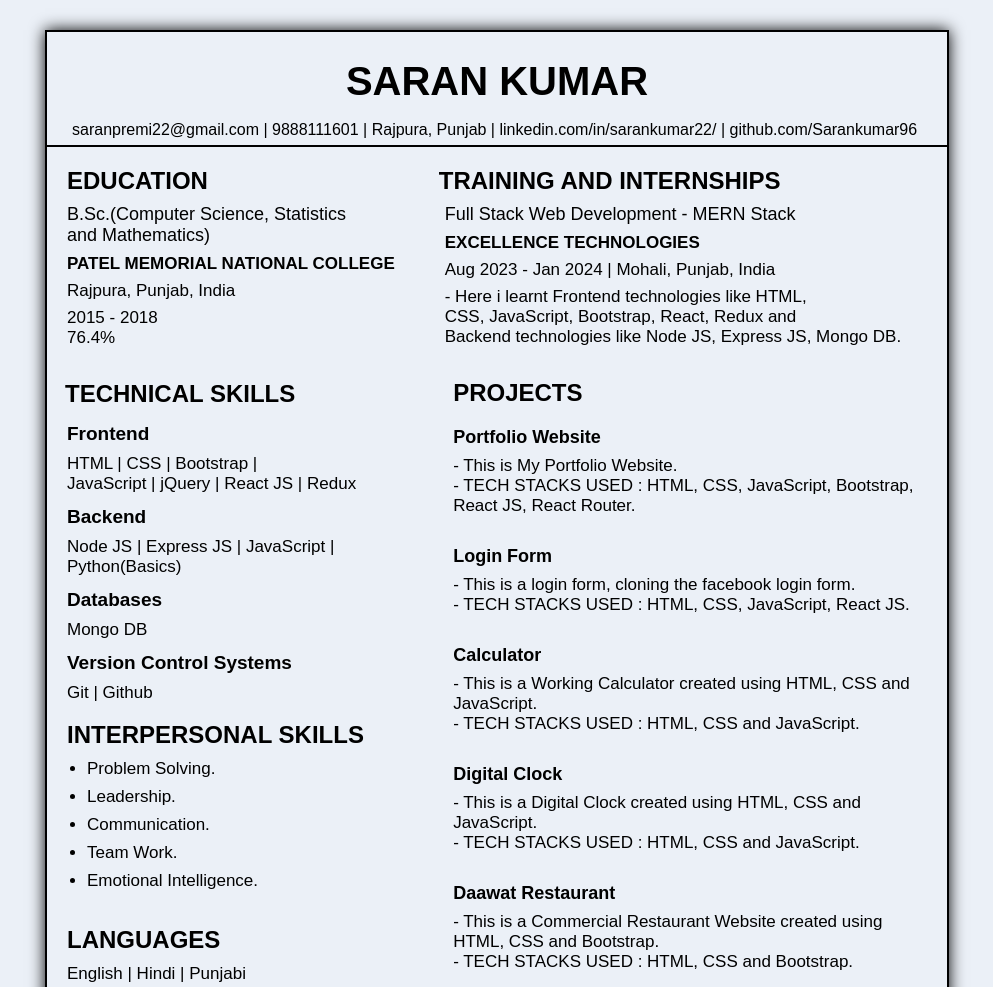
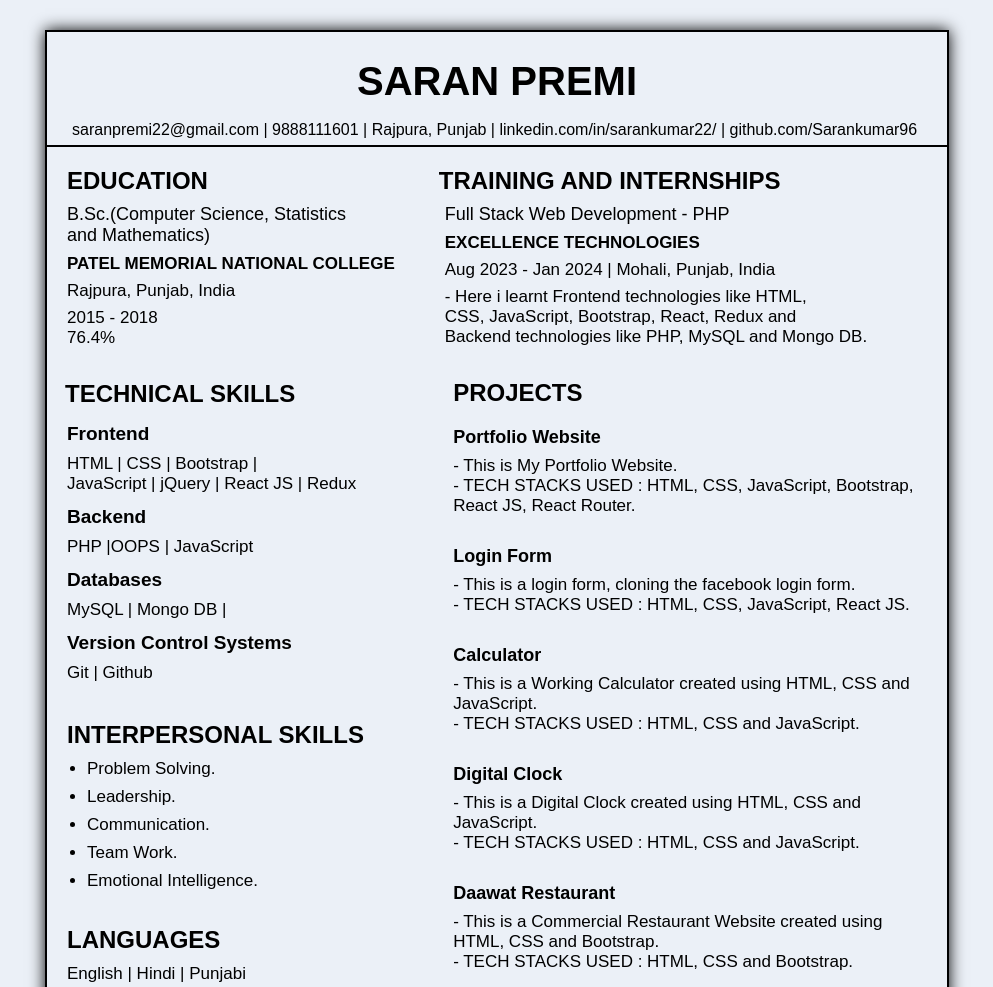
Before and after one commit to Sarankumar96/Resume, a plain HTML site: page index.html in a window 1280 px wide. Shown: the top 987 px of the page, without its empty margins (143-1136 px from the left). Drawn offline with Linux system fonts and the light colour scheme.

Commit message:
Update index.html

```diff
--- a/index.html
+++ b/index.html
@@ -54,7 +54,7 @@
     <div class="container border">
         <div class="row">
             <div class="col-md-12">
-                <h1 class='fullname'> SARAN KUMAR</h1>
+                <h1 class='fullname'> SARAN PREMI</h1>
                 <p style='font-family: sans-serif; margin-left: 25px;margin-top: -10px;'>saranpremi22@gmail.com |
                     9888111601 | Rajpura, Punjab | linkedin.com/in/sarankumar22/ | github.com/Sarankumar96
                 </p>
@@ -86,7 +86,7 @@
                         font-family: sans-serif;'>TRAINING AND INTERNSHIPS</h2>
                         <div>
                             <p style='font-size: 18px; margin-left: 50px;  font-family: sans-serif;margin-top: -10px;'>
-                                Full Stack Web Development - MERN Stack</p>
+                                Full Stack Web Development - PHP</p>
                             <p
                                 style='font-weight:600;font-size: 17px; margin-left: 50px;  font-family: sans-serif;margin-top: -10px;'>
                                 EXCELLENCE TECHNOLOGIES</p>
@@ -95,7 +95,7 @@
                             <p style='font-size: 17px; margin-left: 50px;  font-family: sans-serif;margin-top: -10px;'>
                                 -
                                 Here i learnt Frontend technologies like HTML,<br> CSS, JavaScript, Bootstrap, React,
-                                Redux and <br> Backend technologies like Node JS, Express JS, Mongo DB.<br>
+                                Redux and <br> Backend technologies like PHP, MySQL and Mongo DB.<br>
 
 
                             </p>
@@ -122,17 +122,18 @@
                             <h3 style='font-size: 19px; margin-left: 20px;  font-family: sans-serif; margin-top: -5px;'>
                                 Backend</h3>
                             <p style='font-size: 17px; margin-left: 20px;  font-family: sans-serif;margin-top: -10px;'>
-                                Node
-                                JS
-                                | Express JS | JavaScript | <br> Python(Basics)
+                                PHP
+
+                                |OOPS | JavaScript
                             </p>
                         </div>
                         <div>
                             <h3 style='font-size: 19px; margin-left: 20px;  font-family: sans-serif; margin-top: -5px;'>
                                 Databases</h3>
                             <p style='font-size: 17px; margin-left: 20px;  font-family: sans-serif;margin-top: -10px;'>
+                                MySQL |
                                 Mongo
-                                DB</p>
+                                DB |</p>
                         </div>
                         <div>
                             <h3 style='font-size: 19px; margin-left: 20px;  font-family: sans-serif; margin-top: -5px;'>
@@ -148,7 +149,7 @@
                     font-family: sans-serif;'>PROJECTS</h2>
                         <div>
                             <!-- <p style='font-size: 18px; margin-left: 93px;  font-family: sans-serif;margin-top: -10px;'>
-                            Full Stack Web Development - MERN</p> -->
+                            Full Stack Web Development - PHP</p> -->
                             <p
                                 style='font-weight:600;font-size: 18px;   font-family: sans-serif;margin-top: 20px;margin-left: 97px;'>
                                 Portfolio Website</p>
@@ -161,7 +162,7 @@
                         <!-- --------------------------------------------------- -->
                         <div>
                             <!-- <p style='font-size: 18px; margin-left: 93px;  font-family: sans-serif;margin-top: -10px;'>
-                            Full Stack Web Development - MERN</p> -->
+                            Full Stack Web Development - PHP</p> -->
                             <p
                                 style='font-weight:600;font-size: 18px;   font-family: sans-serif;margin-top: 30px;margin-left: 97px;'>
                                 Login Form</p>
```
